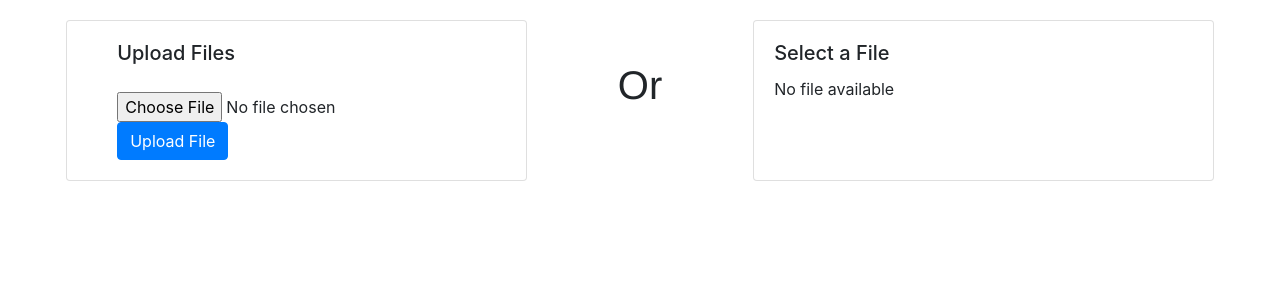
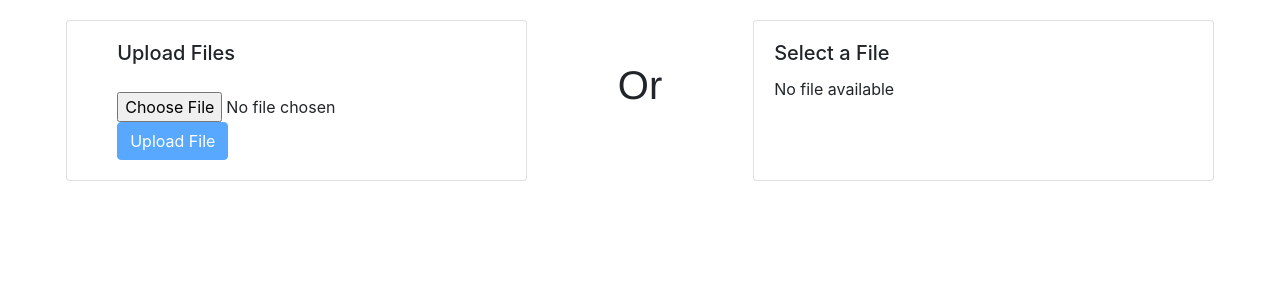
Before and after one commit to Arnob1998/Deep-Analytics, a Flask app: page / in a window 1280 px wide. Shown: the top 300 px of the page. Run offline with Flask 2, Linux system fonts and the light colour scheme; data that the repository does not hold is empty; some libraries are stand-ins or nearby versions.

Commit message:
upload disabled
Disabled for demo server

```diff
--- a/application/templates/file_menu.html
+++ b/application/templates/file_menu.html
@@ -25,7 +25,7 @@
             <form method='POST' enctype='multipart/form-data'>
               {{form.hidden_tag()}}
               {{form.file()}}
-              {{form.submit(class="btn btn-primary")}}
+              {{form.submit(class="btn btn-primary disabled")}}
             </form>
             </div>
           </div>
```
